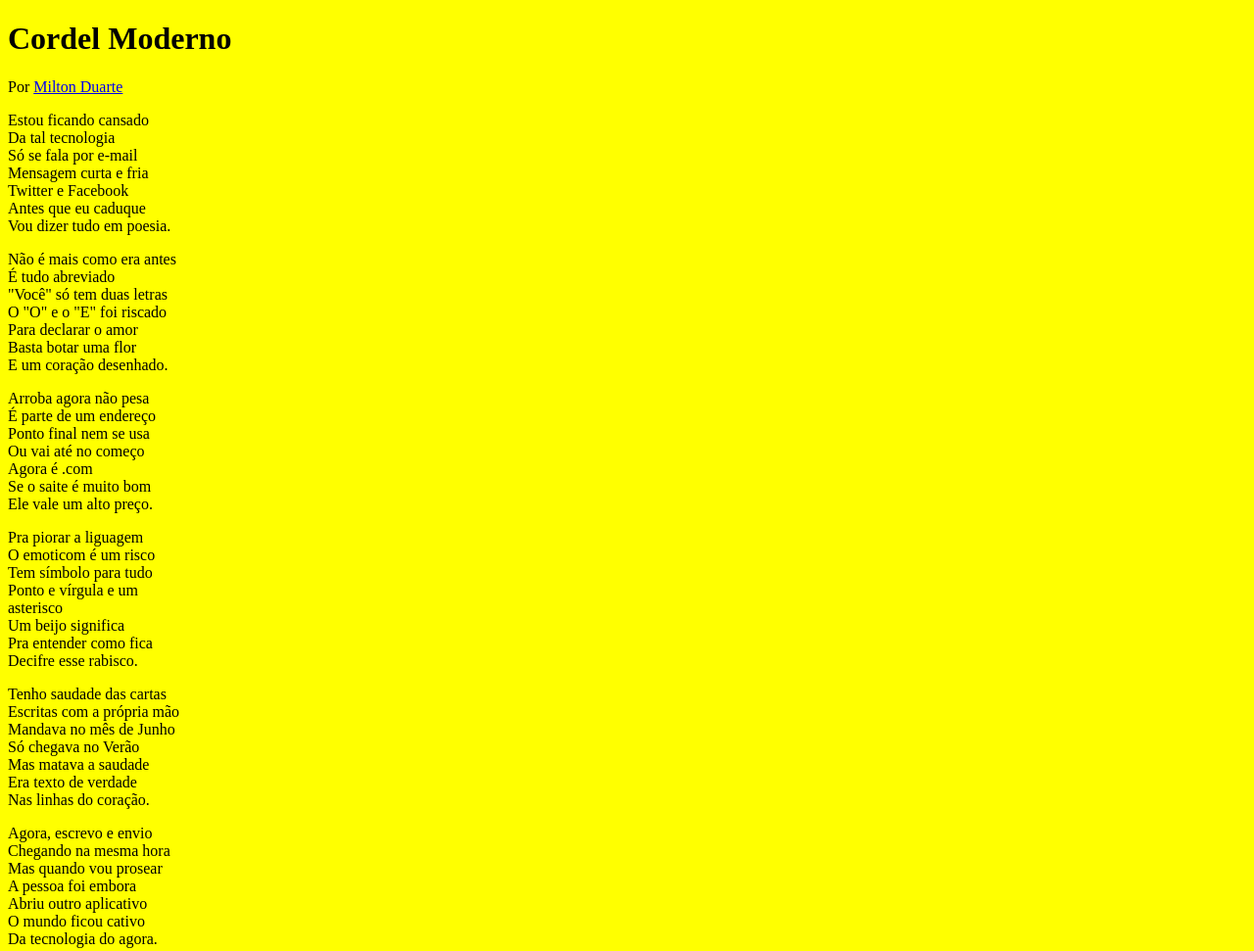
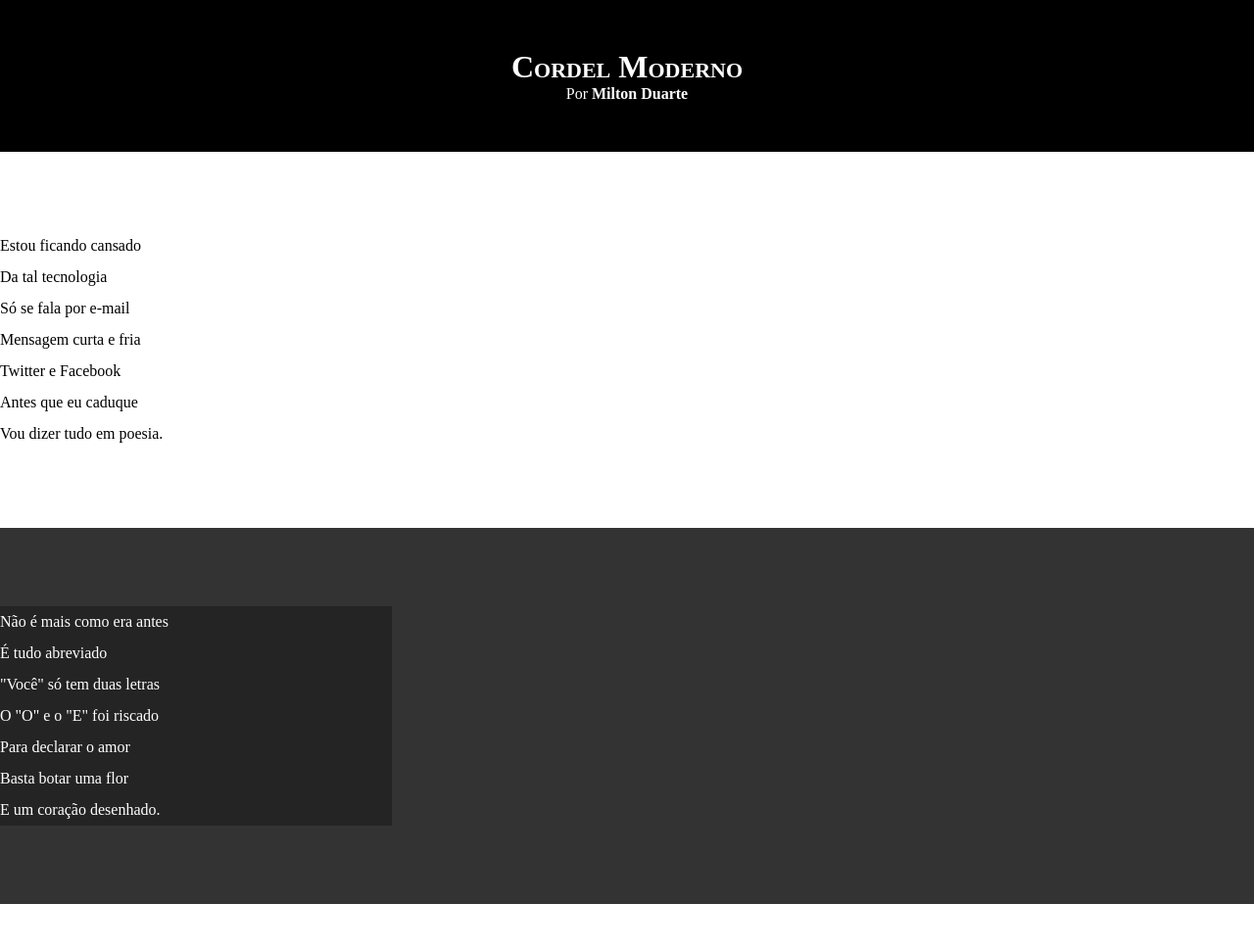
Before and after one commit to ulisses40/html-css, a plain HTML site: page desafio12/index.html in a window 1280 px wide. Shown: the top 971 px of the page at 98% size. Drawn offline with Linux system fonts and the light colour scheme.

Commit message:
novo
cordel

```diff
--- a/desafio12/index.html
+++ b/desafio12/index.html
@@ -17,7 +17,7 @@
     </p>
 </header>
 
-    <section>
+    <section class="normal">
         <p>
             Estou ficando cansado <br>
             Da tal tecnologia <br>
@@ -31,7 +31,7 @@
 
 
 
-    <section>
+    <section class="imagem">
         <p>
             Não é mais como era antes<br>
             É tudo abreviado <br>
@@ -45,7 +45,7 @@
 
 
 
-    <section>
+    <section class="normal">
 
             <p>
                 Arroba agora não pesa <br>
@@ -56,7 +56,7 @@
                 Se o saite é muito bom <br>
                 Ele vale um alto preço. <br>
             </p>
-            <p>
+            <p >
                 Pra piorar a liguagem <br>
                 O emoticom é um risco <br>
                 Tem símbolo para tudo <br>
@@ -70,8 +70,8 @@
 
 
 
-    <section>
-        <p>
+    <section class="imagem">
+        <p >
             Tenho saudade das cartas <br>
             Escritas com a própria mão<br>
             Mandava no mês de Junho <br>
@@ -84,7 +84,7 @@
 
 
 
-    <section>
+    <section class="normal">
         <p>
             Agora, escrevo e envio <br>
             Chegando na mesma hora <br>
--- a/desafio12/style.css
+++ b/desafio12/style.css
@@ -1,4 +1,58 @@
 @charset "UTF-8";
-body{
-    background-color: yellow;
+
+* {
+    margin: 0px;
+    padding: 0px;
 }
+html, body{
+    min-height: 100vh;
+    background-color: darkgray;
+
+}
+
+header{
+    background-color: black;
+    color: white;
+    text-align: center;
+
+}
+header > h1{
+    padding-top: 50px;
+    font-variant: small-caps;
+
+}
+header > p{
+    padding-bottom: 50px;
+}
+a{
+    color: white;
+    text-decoration: none;
+    font-weight: bolder;
+}
+a:hover, footer a:hover{
+    text-decoration: underline;
+}
+section{
+    padding-top: 10vh;
+    padding-bottom: 10vh;
+    line-height: 2em;
+}
+section.normal{
+    background-color: white;
+    color: black;
+
+}
+section.imagem{
+    background-color: rgb(51, 51, 51);
+    color: white;
+}
+section.imagem> p{
+    width: 400px;
+    background-color: rgba(0, 0, 0, 0.288);
+}
+footer{
+    background-color: black;
+    color: white;
+    text-align: center;
+    padding: 10px;
+}
```
